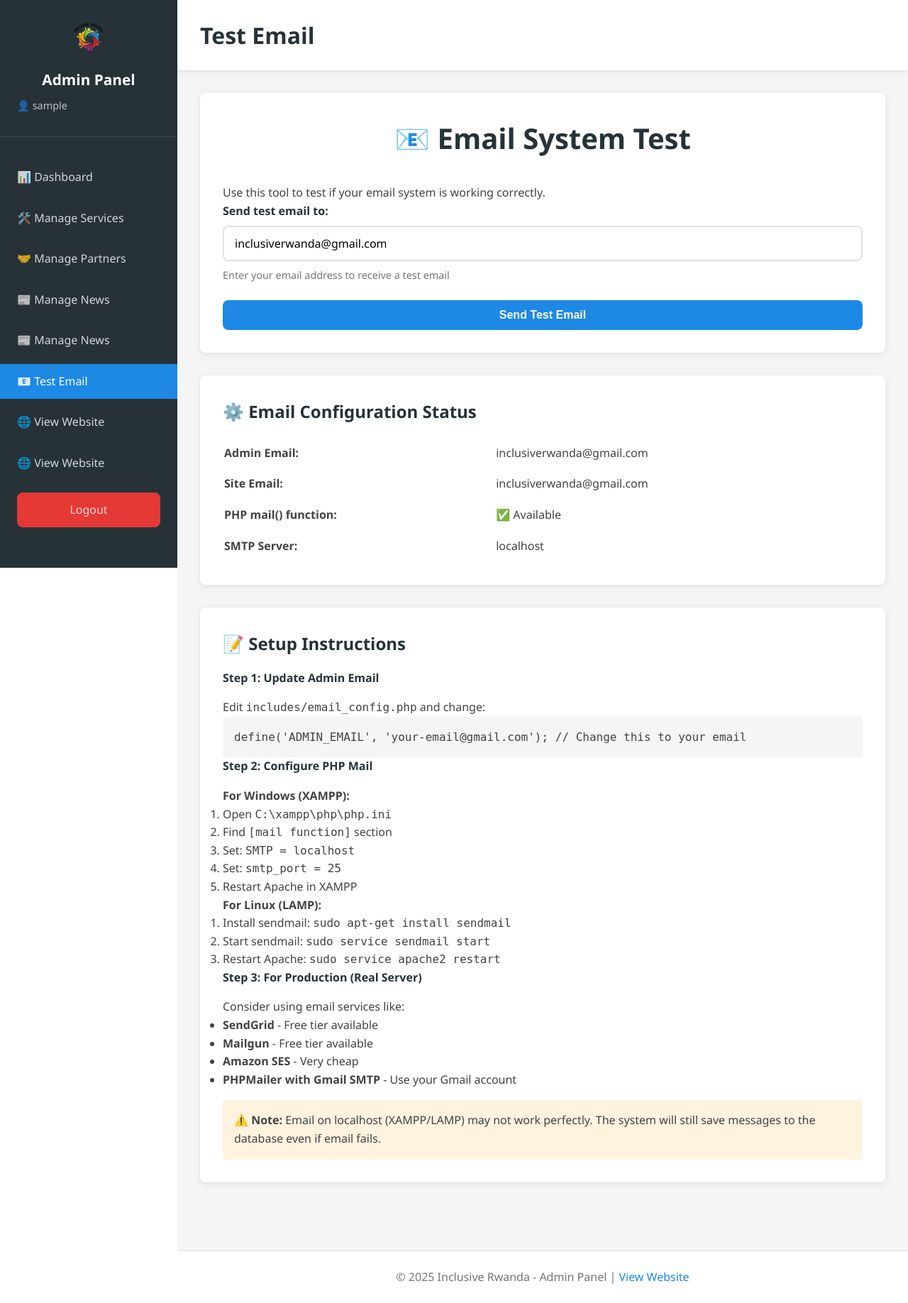
After one commit to benjaminmurinzi/inclusive_rwanda, a PHP site: page /inclusive_rwanda/admin/test_email.php in a window 1280 px wide. The commit adds this page. Shown: the whole page at 71% size. Run offline with PHP 8.4, Linux system fonts and the light colour scheme; the visitor is signed in with stand-in values (Sample User, id 1); some libraries are stand-ins or nearby versions.

Commit message:
and other files

```diff
--- a/admin/includes/admin_header.php
+++ b/admin/includes/admin_header.php
@@ -149,10 +149,13 @@ $current_admin = getCurrentAdmin();
     <div class="admin-wrapper">
         <aside class="admin-sidebar">
             <div class="admin-sidebar-header">
+                <div style="text-align: center; margin-bottom: 1rem;">
+                    <img src="<?php echo BASE_URL; ?>assets/images/logo.png" alt="Logo" style="height: 40px; width: auto;">
+                </div>
                 <h2>Admin Panel</h2>
                 <div class="admin-user-info">
                     👤 <?php echo htmlspecialchars($current_admin['username']); ?>
-                </div>
+               </div>
             </div>
 
             <nav class="admin-nav">
@@ -161,6 +164,9 @@ $current_admin = getCurrentAdmin();
                     <li><a href="<?php echo BASE_URL; ?>admin/manage_services.php" class="<?php echo basename($_SERVER['PHP_SELF']) == 'manage_services.php' ? 'active' : ''; ?>">🛠️ Manage Services</a></li>
                     <li><a href="<?php echo BASE_URL; ?>admin/manage_partners.php" class="<?php echo basename($_SERVER['PHP_SELF']) == 'manage_partners.php' ? 'active' : ''; ?>">🤝 Manage Partners</a></li>
                     <li><a href="<?php echo BASE_URL; ?>admin/manage_news.php" class="<?php echo basename($_SERVER['PHP_SELF']) == 'manage_news.php' ? 'active' : ''; ?>">📰 Manage News</a></li>
+                    <li><a href="<?php echo BASE_URL; ?>admin/manage_news.php" class="<?php echo basename($_SERVER['PHP_SELF']) == 'manage_news.php' ? 'active' : ''; ?>">📰 Manage News</a></li>
+                    <li><a href="<?php echo BASE_URL; ?>admin/test_email.php" class="<?php echo basename($_SERVER['PHP_SELF']) == 'test_email.php' ? 'active' : ''; ?>">📧 Test Email</a></li>
+                    <li><a href="<?php echo BASE_URL; ?>index.php" target="_blank">🌐 View Website</a></li>
                     <li><a href="<?php echo BASE_URL; ?>index.php" target="_blank">🌐 View Website</a></li>
                 </ul>
 
--- /dev/null
+++ b/admin/test_email.php
@@ -0,0 +1,128 @@
+<?php
+require_once '../includes/config.php';
+require_once '../includes/email_config.php';
+require_once '../includes/auth.php';
+
+$page_title = 'Test Email';
+$result = '';
+
+if (isset($_POST['send_test'])) {
+    $test_email = $_POST['test_email'] ?? ADMIN_EMAIL;
+
+    $html = "
+    <!DOCTYPE html>
+    <html>
+    <head>
+        <style>
+            body { font-family: Arial, sans-serif; padding: 20px; }
+            .box { background: #E3F2FD; padding: 20px; border-radius: 8px; border-left: 4px solid #1E88E5; }
+        </style>
+    </head>
+    <body>
+        <h1>🎉 Test Email from Inclusive Rwanda</h1>
+        <div class='box'>
+            <p><strong>Congratulations!</strong></p>
+            <p>Your email system is working correctly.</p>
+            <p>Sent at: " . date('F j, Y \a\t g:i A') . "</p>
+        </div>
+    </body>
+    </html>
+    ";
+
+    $plain = "Test Email\n\nYour email system is working!\nSent at: " . date('F j, Y \a\t g:i A');
+
+    if (sendEmail($test_email, "Test Email - Inclusive Rwanda", $html, $plain)) {
+        $result = "<div class='alert alert-success'>✅ Test email sent successfully to: " . htmlspecialchars($test_email) . "</div>";
+    } else {
+        $result = "<div class='alert alert-error'>❌ Failed to send email. Check your email configuration.</div>";
+    }
+}
+
+require_once 'includes/admin_header.php';
+?>
+
+<div class="admin-card">
+    <h2>📧 Email System Test</h2>
+    <p>Use this tool to test if your email system is working correctly.</p>
+
+    <?php echo $result; ?>
+
+    <form method="POST" class="contact-form">
+        <div class="form-group">
+            <label for="test_email">Send test email to:</label>
+            <input
+                type="email"
+                id="test_email"
+                name="test_email"
+                value="<?php echo htmlspecialchars(ADMIN_EMAIL); ?>"
+                required
+            >
+            <small>Enter your email address to receive a test email</small>
+        </div>
+
+        <button type="submit" name="send_test" class="btn btn-primary">Send Test Email</button>
+    </form>
+</div>
+
+<div class="admin-card">
+    <h3>⚙️ Email Configuration Status</h3>
+    <table style="width: 100%;">
+        <tr>
+            <td style="padding: 0.5rem 0;"><strong>Admin Email:</strong></td>
+            <td><?php echo htmlspecialchars(ADMIN_EMAIL); ?></td>
+        </tr>
+        <tr>
+            <td style="padding: 0.5rem 0;"><strong>Site Email:</strong></td>
+            <td><?php echo htmlspecialchars(SITE_EMAIL); ?></td>
+        </tr>
+        <tr>
+            <td style="padding: 0.5rem 0;"><strong>PHP mail() function:</strong></td>
+            <td><?php echo function_exists('mail') ? '✅ Available' : '❌ Not Available'; ?></td>
+        </tr>
+        <tr>
+            <td style="padding: 0.5rem 0;"><strong>SMTP Server:</strong></td>
+            <td><?php echo ini_get('SMTP') ?: 'Not configured'; ?></td>
+        </tr>
+    </table>
+</div>
+
+<div class="admin-card">
+    <h3>📝 Setup Instructions</h3>
+
+    <h4>Step 1: Update Admin Email</h4>
+    <p>Edit <code>includes/email_config.php</code> and change:</p>
+    <pre style="background: #f5f5f5; padding: 1rem; border-radius: 4px; overflow-x: auto;">define('ADMIN_EMAIL', 'your-email@gmail.com'); // Change this to your email</pre>
+
+    <h4>Step 2: Configure PHP Mail</h4>
+    <p><strong>For Windows (XAMPP):</strong></p>
+    <ol>
+        <li>Open <code>C:\xampp\php\php.ini</code></li>
+        <li>Find <code>[mail function]</code> section</li>
+        <li>Set: <code>SMTP = localhost</code></li>
+        <li>Set: <code>smtp_port = 25</code></li>
+        <li>Restart Apache in XAMPP</li>
+    </ol>
+
+    <p><strong>For Linux (LAMP):</strong></p>
+    <ol>
+        <li>Install sendmail: <code>sudo apt-get install sendmail</code></li>
+        <li>Start sendmail: <code>sudo service sendmail start</code></li>
+        <li>Restart Apache: <code>sudo service apache2 restart</code></li>
+    </ol>
+
+    <h4>Step 3: For Production (Real Server)</h4>
+    <p>Consider using email services like:</p>
+    <ul>
+        <li><strong>SendGrid</strong> - Free tier available</li>
+        <li><strong>Mailgun</strong> - Free tier available</li>
+        <li><strong>Amazon SES</strong> - Very cheap</li>
+        <li><strong>PHPMailer with Gmail SMTP</strong> - Use your Gmail account</li>
+    </ul>
+
+    <div style="background: #FFF3E0; padding: 1rem; border-radius: 4px; margin-top: 1rem;">
+        <strong>⚠️ Note:</strong> Email on localhost (XAMPP/LAMP) may not work perfectly.
+        The system will still save messages to the database even if email fails.
+    </div>
+</div>
+
+<?php require_once 'includes/admin_footer.php'; ?>
--- /dev/null
+++ b/includes/email_config.php
@@ -0,0 +1,170 @@
+<?php
+// Email configuration using PHPMailer with Gmail SMTP
+
+// Import PHPMailer classes
+use PHPMailer\PHPMailer\PHPMailer;
+use PHPMailer\PHPMailer\SMTP;
+use PHPMailer\PHPMailer\Exception;
+
+// Require PHPMailer files
+require_once __DIR__ . '/phpmailer/Exception.php';
+require_once __DIR__ . '/phpmailer/PHPMailer.php';
+require_once __DIR__ . '/phpmailer/SMTP.php';
+
+// Email configuration
+define('SMTP_HOST', 'smtp.gmail.com');
+define('SMTP_PORT', 587); // or 465 for SSL
+define('SMTP_USERNAME', 'inclusiverwanda@gmail.com'); // Your Gmail
+define('SMTP_PASSWORD', 'vixr isrr mfte giwk'); //  your 16-character app password
+define('SMTP_ENCRYPTION', 'tls'); // or 'ssl'
+
+define('ADMIN_EMAIL', 'inclusiverwanda@gmail.com'); // Where to receive notifications
+define('SITE_EMAIL', 'inclusiverwanda@gmail.com'); // From address
+define('SITE_NAME', 'Inclusive Rwanda');
+
+// Email log directory (backup)
+define('EMAIL_LOG_DIR', dirname(__DIR__) . '/admin/email_logs/');
+
+// Create directory if it doesn't exist
+if (!file_exists(EMAIL_LOG_DIR)) {
+    @mkdir(EMAIL_LOG_DIR, 0755, true);
+}
+
+/**
+ * Send email using PHPMailer with Gmail SMTP
+ */
+function sendEmail($to, $subject, $html_message, $plain_message = '', $reply_to = null) {
+    $mail = new PHPMailer(true);
+
+    try {
+        // Server settings
+        $mail->isSMTP();
+        $mail->Host       = SMTP_HOST;
+        $mail->SMTPAuth   = true;
+        $mail->Username   = SMTP_USERNAME;
+        $mail->Password   = SMTP_PASSWORD;
+        $mail->SMTPSecure = SMTP_ENCRYPTION;
+        $mail->Port       = SMTP_PORT;
+
+        // Disable SSL verification for localhost (remove in production)
+        $mail->SMTPOptions = array(
+            'ssl' => array(
+                'verify_peer' => false,
+                'verify_peer_name' => false,
+                'allow_self_signed' => true
+            )
+        );
+
+        // Recipients
+        $mail->setFrom(SITE_EMAIL, SITE_NAME);
+        $mail->addAddress($to);
+
+        if ($reply_to) {
+            $mail->addReplyTo($reply_to);
+        }
+
+        // Content
+        $mail->isHTML(true);
+        $mail->Subject = $subject;
+        $mail->Body    = $html_message;
+        $mail->AltBody = $plain_message ?: strip_tags($html_message);
+
+        // Send email
+        $result = $mail->send();
+
+        // Log email for backup
+        logEmail($to, $subject, $html_message, $reply_to, $result);
+
+        return $result;
+
+    } catch (Exception $e) {
+        // Log error
+        error_log("Email Error: {$mail->ErrorInfo}");
+
+        // Log to file
+        logEmail($to, $subject, $html_message, $reply_to, false, $mail->ErrorInfo);
+
+        return false;
+    }
+}
+
+/**
+ * Log emails to file
+ */
+function logEmail($to, $subject, $message, $reply_to = null, $sent = true, $error = null) {
+    if (!is_dir(EMAIL_LOG_DIR)) {
+        return;
+    }
+
+    $log_file = EMAIL_LOG_DIR . 'email_' . date('Y-m-d') . '.html';
+
+    $status_badge = $sent ?
+        "<span style='background: #43A047; color: white; padding: 5px 10px; border-radius: 4px;'>✓ SENT SUCCESSFULLY</span>" :
+        "<span style='background: #E53935; color: white; padding: 5px 10px; border-radius: 4px;'>✗ FAILED</span>";
+
+    $error_section = '';
+    if ($error) {
+        $error_section = "
+        <div style='background: #FFEBEE; padding: 15px; border-radius: 4px; margin-top: 10px; border-left: 4px solid #E53935;'>
+            <strong style='color: #C62828;'>Error:</strong> " . htmlspecialchars($error) . "
+        </div>";
+    }
+
+    $log_content = "
+    <!DOCTYPE html>
+    <html>
+    <head>
+        <style>
+            body { font-family: Arial, sans-serif; margin: 0; background: #f5f5f5; }
+            .email-log { background: white; margin: 20px; padding: 0; border-radius: 8px; box-shadow: 0 2px 10px rgba(0,0,0,0.1); overflow: hidden; }
+            .email-header { background: linear-gradient(135deg, #1E88E5, #43A047); color: white; padding: 20px; }
+            .info-section { padding: 20px; background: #f9f9f9; }
+            .info-row { margin: 8px 0; padding: 8px; background: white; border-radius: 4px; }
+            .label { font-weight: bold; color: #1E88E5; display: inline-block; width: 100px; }
+            .email-content { padding: 20px; }
+        </style>
+    </head>
+    <body>
+        <div class='email-log'>
+            <div class='email-header'>
+                <h2 style='margin: 0 0 10px 0;'>📧 Email Log</h2>
+                <p style='margin: 0 0 10px 0; opacity: 0.9;'>" . date('F j, Y \a\t g:i:s A') . "</p>
+                " . $status_badge . "
+            </div>
+
+            <div class='info-section'>
+                <div class='info-row'>
+                    <span class='label'>To:</span> " . htmlspecialchars($to) . "
+                </div>
+                <div class='info-row'>
+                    <span class='label'>Subject:</span> " . htmlspecialchars($subject) . "
+                </div>";
+
+    if ($reply_to) {
+        $log_content .= "
+                <div class='info-row'>
+                    <span class='label'>Reply To:</span> " . htmlspecialchars($reply_to) . "
+                </div>";
+    }
+
+    $log_content .= "
+                <div class='info-row'>
+                    <span class='label'>Time:</span> " . date('F j, Y \a\t g:i:s A') . "
+                </div>
+                " . $error_section . "
+            </div>
+
+            <div class='email-content'>
+                <h3 style='color: #1E88E5;'>Email Content:</h3>
+                <hr style='border: 0; height: 1px; background: #e0e0e0;'>
+                " . $message . "
+            </div>
+        </div>
+        <div style='height: 30px;'></div>
+    </body>
+    </html>
+    ";
+
+    @file_put_contents($log_file, $log_content, FILE_APPEND);
+}
+?>
--- a/includes/header.php
+++ b/includes/header.php
@@ -13,7 +13,8 @@
             <div class="container">
                 <div class="logo">
                     <a href="<?php echo BASE_URL; ?>index.php">
-                        <h1>Inclusive Rwanda</h1>
+                         <img src="<?php echo BASE_URL; ?>assets/images/logo.png" alt="Inclusive Rwanda Logo" class="logo-image">
+                         <span class="logo-text">Inclusive Rwanda</span>
                     </a>
                 </div>
                 <ul class="nav-menu">
```
Also changed, not shown: admin/email_logs/email_2025-11-24.html (added, +65 -0 lines), assets/css/main.css (+28 -6 lines), includes/contact_handler.php (+79 -0 lines), includes/footer.php (+12 -2 lines), README.md (added), admin/uploads/partner_1763993216_6924668050b24.jpeg (added), admin/uploads/partner_1763993451_6924676ba988d.jpeg (added), admin/uploads/partner_1763993684_6924685487ec2.jpg (added), assets/images/logo.png (added), 3 other files.
